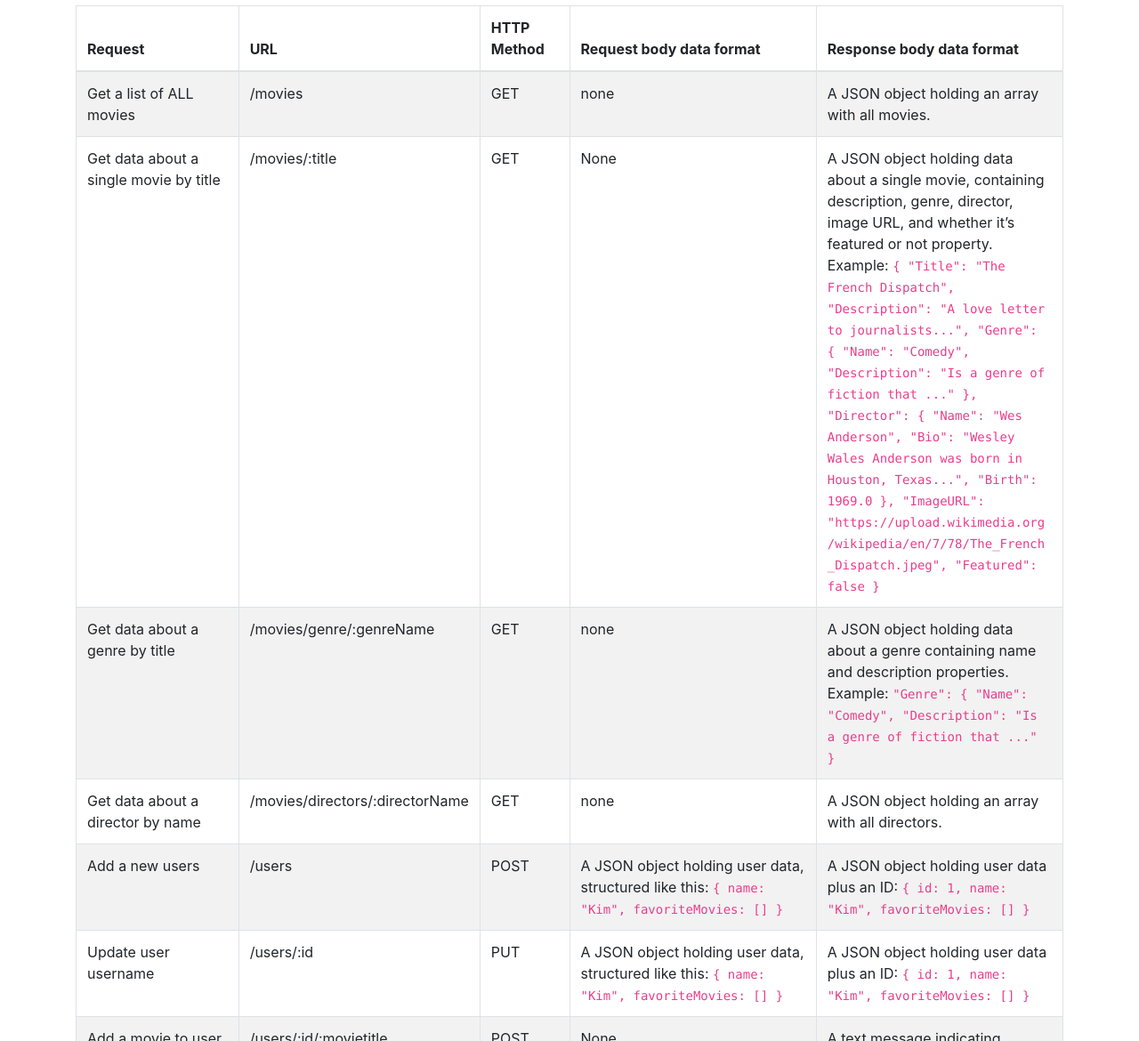
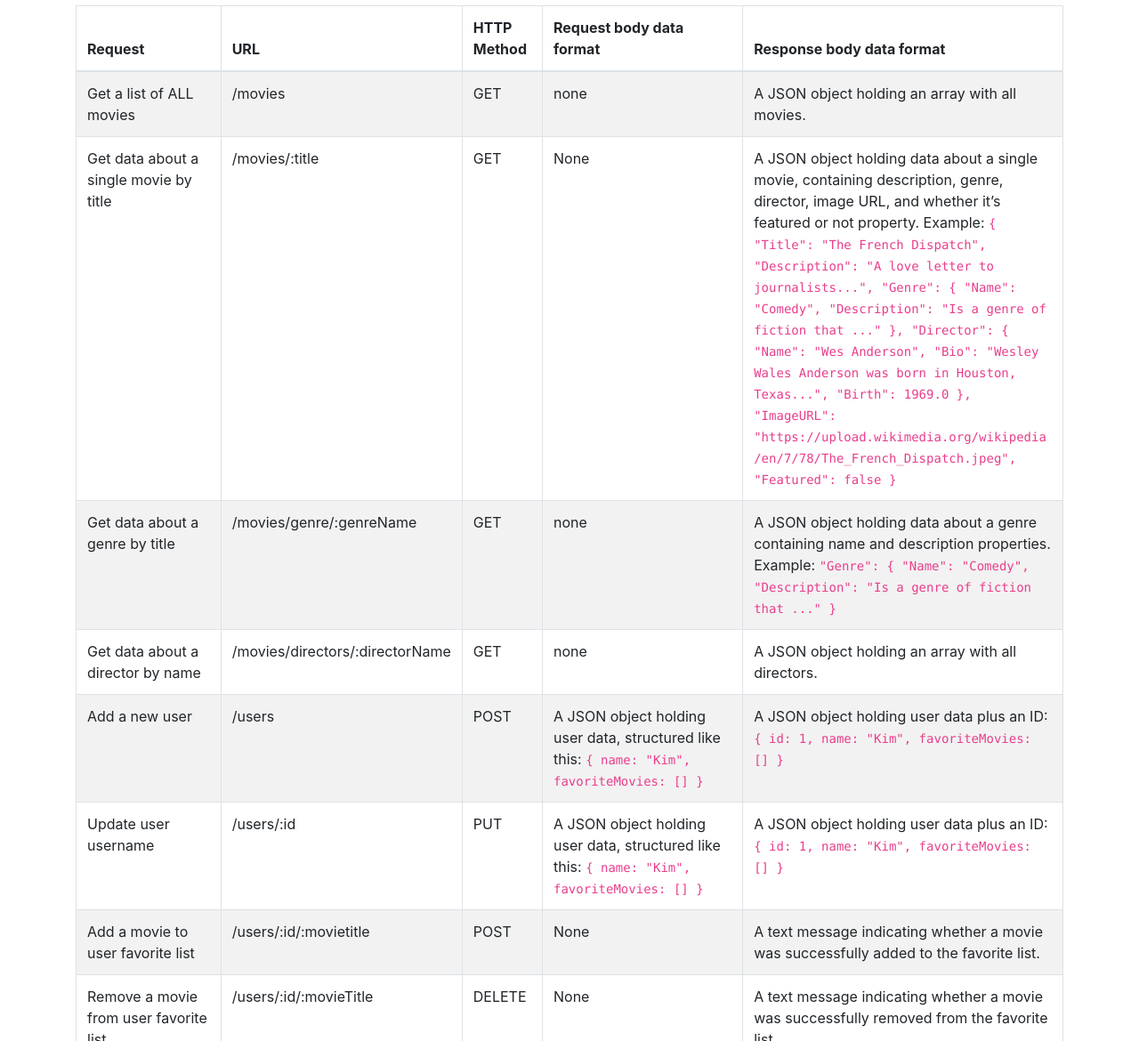
Before and after one commit to pimentacaroline/movies-api, a website: page public/documentation.html in a window 1280 px wide. Shown: the part 290-1460 px from the top of the page at 89% size. Drawn offline with nearby package versions, Linux system fonts and the light colour scheme.

Commit message:
Updated table

```diff
--- a/public/documentation.html
+++ b/public/documentation.html
@@ -27,18 +27,16 @@
 		<h2 class="text-left">My Flix API Documentation</h2>
 	</div>
 
-
-
 	<!-- table  -->
 	<div class="container">
-	<table id="example" class="table table-striped table-bordered" style="width:100%">
+		<table class="table table-striped table-bordered table-responsive{-sm|-md|-lg|-xl}" style="width:100%">
 			<thead>
 				<tr>
-				<th class="w-20">Request</th>
-				<th class="w-15">URL</th>
-				<th class="w-15">HTTP Method</th>
-				<th class="w-25">Request body data format</th>
-				<th class="w-25">Response body data format</th>
+					<th class="col-2">Request</th>
+					<th class="col-1">URL</th>
+					<th class="col-1">HTTP Method</th>
+					<th class="col-3">Request body data format</th>
+					<th class="col-5">Response body data format</th>
 				</tr>
 			</thead>
 			<tbody>
@@ -54,7 +52,8 @@
 					<td>/movies/:title</td>
 					<td>GET</td>
 					<td>None</td>
-				<td>A JSON object holding data about a single movie, containing description, genre, director, image URL, and whether it’s featured or not property. Example:
+					<td>A JSON object holding data about a single movie, containing description, genre, director, image URL, and
+						whether it’s featured or not property. Example:
 						<code>
 						{
 							"Title": "The French Dispatch",
@@ -96,7 +95,7 @@
 					<td>A JSON object holding an array with all directors.</td>
 				</tr>
 				<tr>
-				<td>Add a new users</td>
+					<td>Add a new user</td>
 					<td>/users</td>
 					<td>POST</td>
 					<td>A JSON object holding user data, structured like this:
@@ -140,15 +139,15 @@
 					</td>
 				</tr>
 				<tr>
-				<td>Add a movie to user list of favorites</td>
+					<td>Add a movie to user favorite list</td>
 					<td>/users/:id/:movietitle</td>
 					<td>POST</td>
 					<td>None</td>
 					<td>A text message indicating whether a movie was successfully added to the favorite list.</td>
 				</tr>
 				<tr>
-				<td>Remove a movie to user list of favoritess</td>
-				<td>/users/:id/:movietitle</td>
+					<td>Remove a movie from user favorite list</td>
+					<td>/users/:id/:movieTitle</td>
 					<td>DELETE</td>
 					<td>None</td>
 					<td>A text message indicating whether a movie was successfully removed from the favorite list.</td>
```
Also changed, not shown: index.js (+8 -13 lines). Lines whose indentation alone changed are shown as unchanged.
